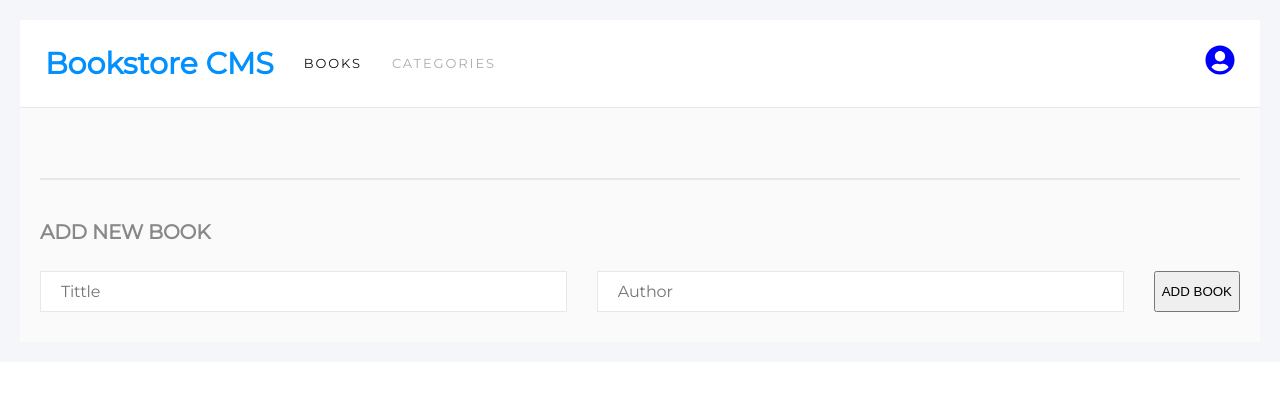
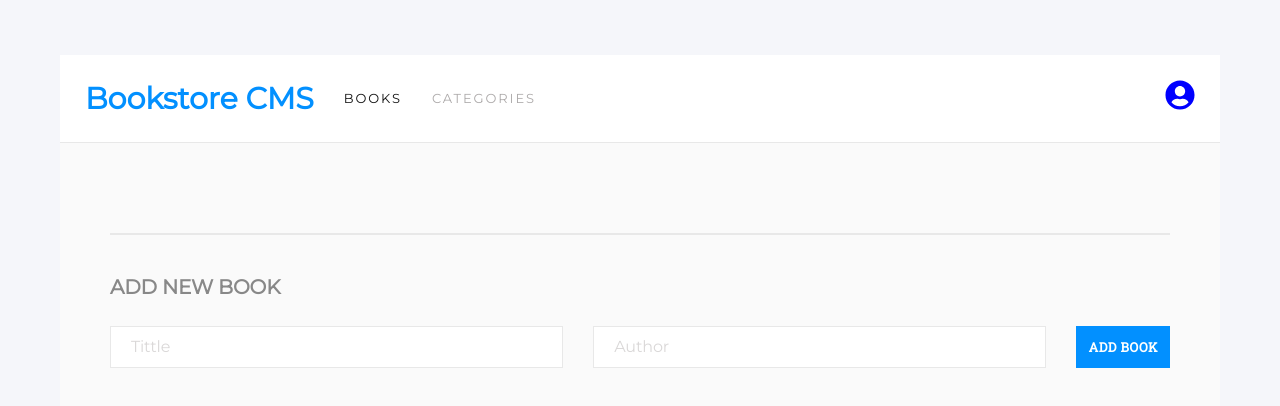
Before and after one commit to dgcuenca/bookstore, a React (Create React App) app: page / in a window 1280 px wide. Shown: the top 406 px of the page. Built offline with nearby package versions, Linux system fonts and the light colour scheme; no server answers.

Commit message:
Style categories

```diff
--- a/src/Components/categories.jsx
+++ b/src/Components/categories.jsx
@@ -7,7 +7,7 @@ export default function Categories() {
   const status = useSelector((state) => state.categories);
 
   return (
-    <>
+    <div className="categories">
       <h2>{status}</h2>
       <button
         type="button"
@@ -15,6 +15,6 @@ export default function Categories() {
       >
         Check status
       </button>
-    </>
+    </div>
   );
 }
--- a/src/index.css
+++ b/src/index.css
@@ -35,7 +35,7 @@ code {
 
 #root {
   background-color: rgb(245, 246, 250);
-  padding: 2rem 2rem;
+  padding: 5.5rem 6rem 7rem 6rem;
 }
 
 .navBar {
@@ -81,7 +81,7 @@ code {
 
 .mainContainer {
   background-color: rgb(250, 250, 250);
-  padding: 3rem 2rem;
+  padding: 3rem 5rem 7rem 5rem;
 }
 
 .booksContainer {
@@ -92,7 +92,7 @@ code {
   flex-direction: column;
   gap: 2rem;
   list-style-type: none;
-  padding-bottom: 4rem;
+  padding-bottom: 6rem;
   margin-bottom: 4rem;
   border-bottom: 0.25rem solid #e8e8e8;
 }
@@ -226,9 +226,11 @@ code {
 .form {
   display: flex;
   gap: 3rem;
+  padding-bottom: 6rem;
 }
 
 .inputForm {
+  width: 0;
   flex-grow: 1;
   border: rgb(232, 232, 232) 0.1rem solid;
   padding: 1rem 2rem;
@@ -244,3 +246,44 @@ code {
   border: rgb(2, 144, 255) 0.1rem solid;
   outline: none;
 }
+
+.inputForm::placeholder {
+  color: #dad8d8;
+}
+
+.form button {
+  background-color: rgb(2, 144, 255);
+  color: white;
+  cursor: pointer;
+  font-family: 'Roboto Slab', serif;
+  font-size: 1.3rem;
+  font-weight: 700;
+  letter-spacing: 0.05rem;
+  padding: 1.2rem 1.2rem;
+  border: white;
+  line-height: normal;
+
+}
+
+.categories  {
+  padding: 3rem ;
+}
+
+.categories h2 {
+  font-size: 3.2rem;
+  font-weight: 700;
+
+}
+
+.categories button {
+  background-color: rgb(2, 144, 255);
+  color: white;
+  cursor: pointer;
+  font-family: 'Roboto Slab', serif;
+  font-size: 1.3rem;
+  font-weight: 700;
+  letter-spacing: 0.05rem;
+  padding: 1.2rem 1.2rem;
+  border: white;
+  line-height: normal;
+}
```
